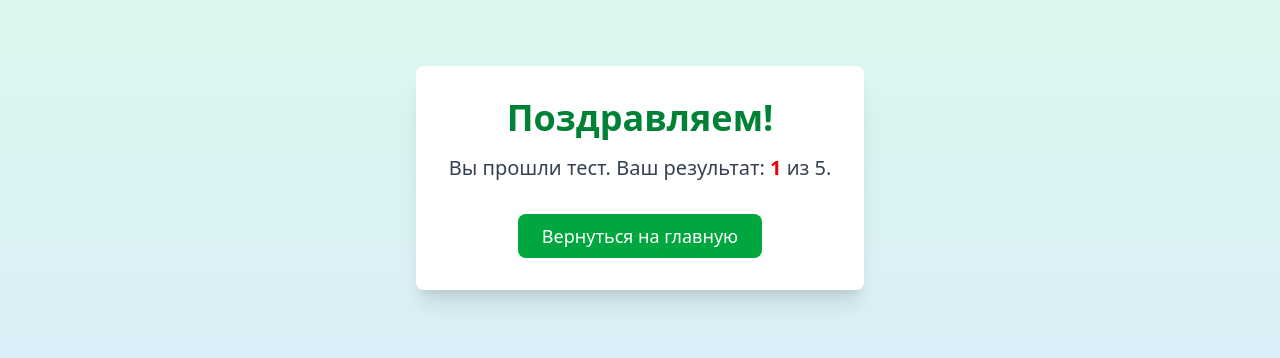
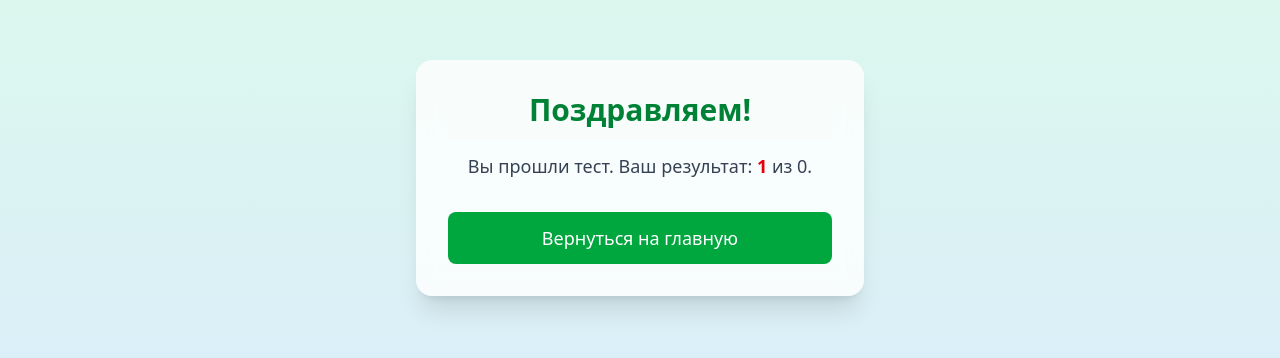
Before and after one commit to balabolinaalisa/Tima_BOT, a React (Vite) app in the folder Tima_BOT/: page /finish/1 in a window 1280 px wide. Shown: the part 222-580 px from the top of the page. Built offline with nearby package versions, Linux system fonts and the light colour scheme.

Commit message:
исправила верстку под тг

```diff
--- a/Tima_BOT/src/pages/Finish.jsx
+++ b/Tima_BOT/src/pages/Finish.jsx
@@ -1,27 +1,33 @@
 import { useParams, useNavigate } from "react-router-dom";
+import { useLocation } from "react-router-dom";
 
 
 const Finish =()=>{
     const{id}=useParams();
+    const location = useLocation();
+    const totalQuestions = location.state?.totalQuestions || 0;
     const navigate=useNavigate();
     const handleBack=()=>{
         navigate('/');
     };
 
 
-    return(
-        <div className="min-h-screen bg-gradient-to-b from-green-100 to-blue-100 flex justify-center items-center">
-            <div className="text-center p-8 bg-white bg-opacity-80 rounded-lg shadow-xl max-w-md w-full">
-                <h1 className="text-4xl font-bold text-green-700 mb-4">Поздравляем!</h1>
-                <p className="text-xl text-gray-700 mb-8"> Вы прошли тест. Ваш результат: <span className="font-semibold text-red-600">{id}</span> из 5. </p>
+    return (
+        <div className="min-h-screen bg-gradient-to-b from-green-100 to-blue-100 flex items-center justify-center p-4">
+          <div className="w-full max-w-md bg-white/80 backdrop-blur-md rounded-2xl shadow-xl p-8 text-center">
+            <h1 className="text-3xl font-bold text-green-700 mb-6">Поздравляем!</h1>
+            <p className="text-lg text-gray-700 mb-8">
+              Вы прошли тест. Ваш результат: <span className="font-semibold text-red-600">{id}</span> из {totalQuestions}.
+            </p>
             <button
               onClick={handleBack}
-                    className="bg-green-600 text-white px-6 py-2 rounded-lg text-lg hover:bg-green-700 transition">
+              className="w-full bg-green-600 hover:bg-green-700 text-white py-3 rounded-lg text-lg transition"
+            >
               Вернуться на главную
             </button>
           </div>
         </div>
       );
-};
+    }
 
 export default Finish;
--- a/Tima_BOT/src/pages/Home.jsx
+++ b/Tima_BOT/src/pages/Home.jsx
@@ -33,29 +33,31 @@ const Home =()=>{
         return<div>Загрузка тестов...</div>;
     }
 
-    return(
-        <div className=" min-h-screen bg-gradient-to-b from-blue-100 to-green-100 p-6 relative flex items-center justify-center">
+    return (
+        <div className="min-h-screen bg-gradient-to-b from-blue-100 to-green-100 p-6 flex items-center justify-center">
+          <div className="relative bg-white/70 backdrop-blur-md shadow-xl rounded-2xl p-6 max-w-md w-full text-center">
             <img
               src={logo}
-            alt="БАРС Груп"
-            className="absolute top-4 right-4 w-16 h-16 object-contain"
+              alt="БАРС Групп"
+              className="absolute top-4 right-4 w-12 h-12 object-contain"
             />
-          <div className="bg-white/70 backdrop-blur-md shadow-xl rounded-2xl p-6  max-w-md text-center">
+
             <h1 className="text-3xl font-bold text-gray-800 mb-4">Добро пожаловать!</h1>
             <p className="text-gray-600 mb-6">Выберите тест</p>
-            {blocks.map((block)=>(
+
+            {blocks.map((block) => (
               <div
                 key={block.block}
-            className="p-6 bg-blue-400 text-white rounded-lg shadow-md cursor-pointer hover:bg-blue-600 transition mb-4"
-            onClick={()=>navigate(`/test/${block.block}`)}
+                className="p-4 bg-blue-600 text-white rounded-lg shadow-md cursor-pointer hover:bg-blue-400 transition mb-4"
+                onClick={() => navigate(`/test/${block.block}`)}
               >
-                <h2 className="text-xl font-semibold">{block.nameBlock}</h2>
+                <h2 className="text-lg font-semibold">{block.nameBlock}</h2>
               </div>
             ))}
-
           </div>
         </div>
       );
+
 };
 
 export default Home;
--- a/Tima_BOT/src/pages/Test.jsx
+++ b/Tima_BOT/src/pages/Test.jsx
@@ -84,7 +84,7 @@ const Test = () => {
             }
         }
 
-        navigate(`/finish/${result}`);
+        navigate(`/finish/${result}`,{ state: { totalQuestions: questions.length } });
     };
 
     // Функция для подсчета результата
@@ -96,26 +96,27 @@ const Test = () => {
     };
 
     return (
-        <div className=" bg-gradient-to-b from-blue-100 to-green-100 flex justify-center">
-        <div className="max-w-2xl  mx-auto p-4 bg-white rounded-xl shadow-xl">
-            <h1 className="text-xl font-bold mb-4">Тест блока {block}</h1>
+        <div className="min-h-screen bg-gradient-to-b from-blue-100 to-green-100 flex items-center justify-center p-4">
+          <div className="relative w-full max-w-2xl bg-white/80 backdrop-blur-md rounded-2xl shadow-xl p-6">
+            <h1 className="text-2xl font-bold mb-6 text-center">Тест блока {block}</h1>
+
             {questions.length === 0 ? (
-                <p>Загружаются вопросы...</p>
+              <p className="text-center text-gray-600">Загружаются вопросы...</p>
             ) : (
               questions.map((q, i) => (
                 <div key={i} className="mb-6">
-                        <p className="font-semibold">{i + 1}. {q.question}</p>
-                        <div className="mt-2 space-y-1">
+                  <p className="font-semibold mb-2">{i + 1}. {q.question}</p>
+                  <div className="space-y-2">
                     {q.options
-                            .filter(opt=>opt !==null)
+                      .filter(opt => opt !== null)
                       .map((opt, j) => (
-                                <label key={j} className="block">
+                        <label key={j} className="flex items-center">
                           <input
                             type="radio"
                             name={`q-${i}`}
                             checked={answers[i] === j}
                             onChange={() => handleSelect(i, j)}
-                                        className="mr-2"
+                            className="mr-3"
                           />
                           {opt}
                         </label>
@@ -124,21 +125,21 @@ const Test = () => {
                 </div>
               ))
             )}
+
             {!submitted ? (
               <button
                 onClick={handleSubmit}
-                    className="bg-blue-500 hover:bg-blue-600 text-white py-2 px-4 rounded-lg transition"
+                className="w-full bg-blue-500 hover:bg-blue-600 text-white py-3 rounded-lg transition"
               >
                 Отправить
               </button>
             ) : (
-                <div className="mt-4 text-lg font-semibold">
+              <div className="mt-6 text-center text-lg font-semibold">
                 Вы верно ответили на {getResult()} из {questions.length} вопросов.
               </div>
             )}
           </div>
         </div>
       );
-};
-
+    }
 export default Test;
--- a/Tima_BOT/vite.config.js
+++ b/Tima_BOT/vite.config.js
@@ -7,7 +7,7 @@ export default defineConfig({
   plugins: [react(),tailwindcss()],
   server: {
     allowedHosts: [
-      '74d5-51-68-198-190.ngrok-free.app',
+      'timabot.loca.lt',
     ],
   },
 })
```
Lines whose indentation alone changed are shown as unchanged.
